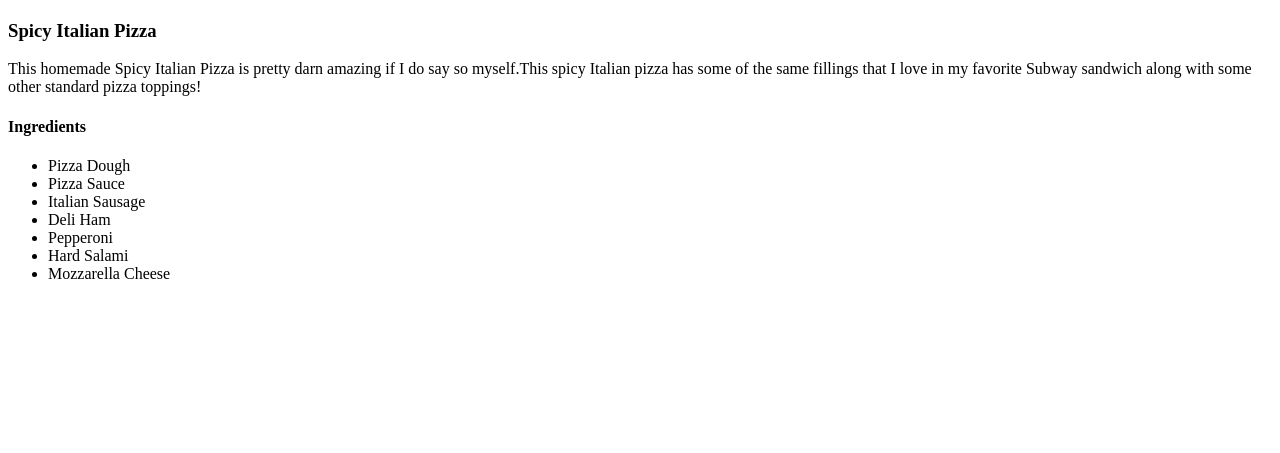
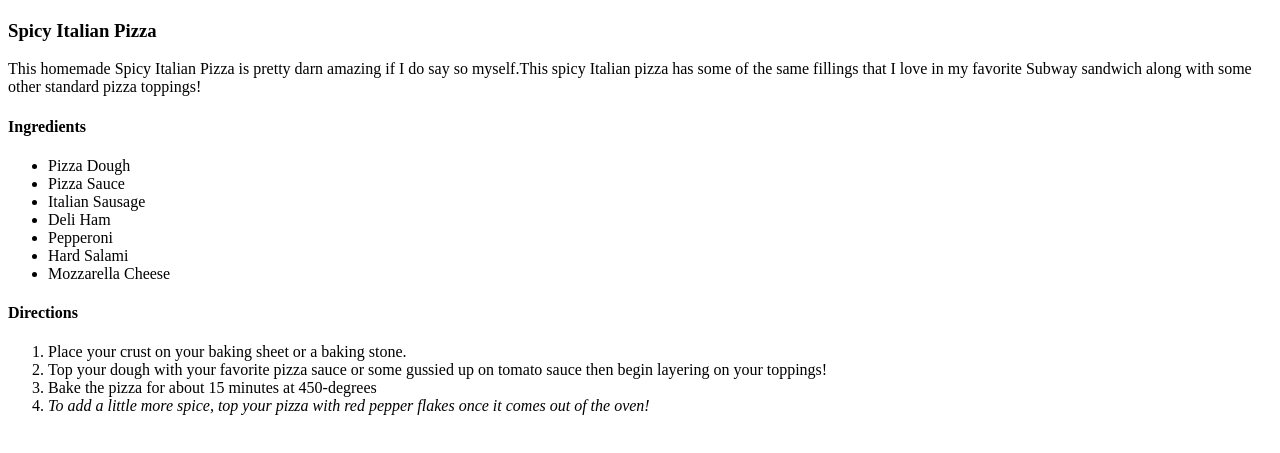
Before and after one commit to Moons-Fury/odine-recipe, a plain HTML site: page recipes/pizz.html in a window 1280 px wide. Shown: the part 99-552 px from the top of the page. Drawn offline with Linux system fonts and the light colour scheme.

Commit message:
spicy-pizza.html

```diff
--- a/recipes/pizz.html
+++ b/recipes/pizz.html
@@ -28,5 +28,18 @@
 
      </ul>
 
+     <h4>Directions</h4>
+
+     <ol>
+
+<li>Place your crust on your baking sheet or a baking stone.
+
+</li>
+<li>Top your dough with your favorite pizza sauce or some gussied up on tomato sauce then begin layering on your toppings!</li>
+<li>Bake the pizza for about 15 minutes at 450-degrees</li>
+<li> <i>To add a little more spice, top your pizza with red pepper flakes once it comes out of the oven!</i>   </li>
+
+     </ol>
+
     </body>
 </html>
```
